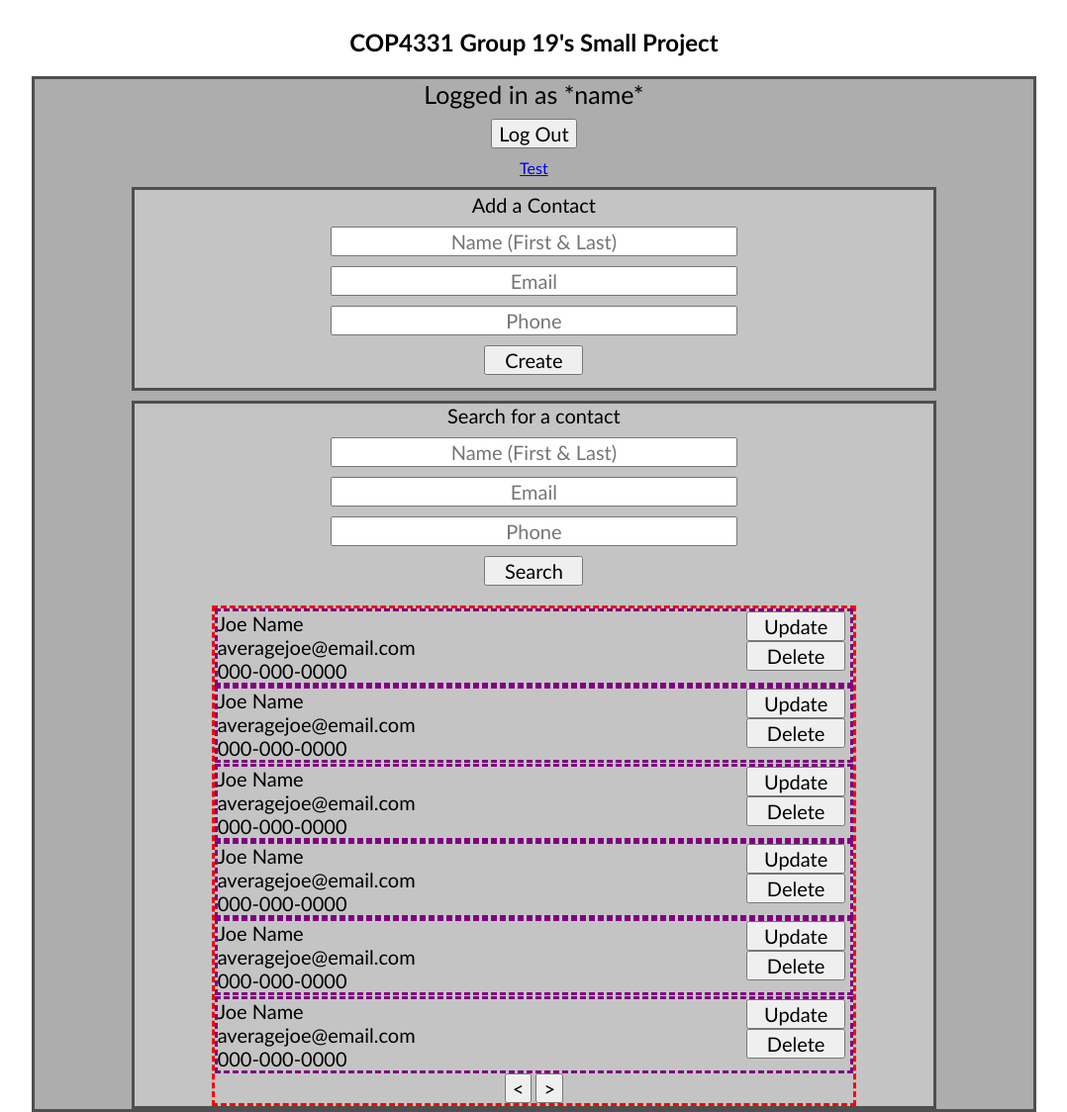
After one commit to WEIsleem/Group-19, a PHP site: page /menu.html in a window 1280 px wide. The commit adds this page. Shown: the whole page at 99% size, without its empty margins (99-1177 px from the left). Run offline with PHP 8.4, Linux system fonts and the light colour scheme.

Commit message:
Add files via upload

```diff
--- a/css/index.css
+++ b/css/index.css
@@ -15,7 +15,6 @@ input {
 	display: flex;
 	flex-direction: column;
 	align-items: center;
-	column-gap: 10px;
 	width: 98.5%;
 	font-family: 'Trebuchet MS';
 	/*border: 3px dashed black;*/
--- /dev/null
+++ b/css/menu.css
@@ -0,0 +1,93 @@
+body {
+	width: 100%;
+	height: 100%;
+}
+html {
+	width: 100%;
+	height: 100%;
+}
+input {
+	width: 50%;
+	text-align: center;
+}
+
+/* Boxes/Containers */
+.page-container {
+	display: flex;
+	flex-direction: column;
+	align-items: center;
+	column-gap: 10px;
+	width: 98.5%;
+	height: auto;
+	font-family: 'Trebuchet MS';
+	/*border: 3px dashed black;*/
+}
+.color-box {
+	display: flex;
+	flex-direction: column;
+	align-items: center;
+	gap: 10px;
+	width: 80%;
+	background-color: #adadad;
+	border: 3px solid #4f4f4f;
+	/*border: 3px dashed blue;*/
+}
+.selected-box {
+	display: flex;
+	flex-direction: column;
+	align-items: center;
+	justify-content: center;
+	gap: 10px;
+	width: 80%;
+	min-height: 200px;
+	background-color: #c4c4c4;
+	border: 3px solid #4f4f4f;
+	/*border: 3px dashed blue;*/
+}
+.searched-box {
+	display: grid;
+	grid-template-rows: repeat(6, 1fr);
+	width: 80%;
+	height: 500px;
+	align-items: center;
+	border: 3px dashed red;*/
+}
+.found-box {
+	display: grid;
+	grid-template-columns: auto 110px;
+	grid-template-areas:
+		"information buttons";
+	border: 3px dashed purple;*/
+}
+.popup {
+	display: none;
+	position: fixed;
+	text-align: center;
+	margin-top: 20%;
+	padding-top: 3%;
+	width: 50%;
+	height: 20%;
+	color: #ffffff;
+	background-color: #4f4f4f;
+}
+
+/* Button display */
+.search-buttons {
+	display: flex;
+	flex-direction: column;
+	/*border: 3px dashed green;*/
+}
+.menu-buttons {
+	Width: 100px;
+	margin: 0 5px;
+}
+
+/* Text */
+.head-text {
+	font-family: 'Trebuchet MS';
+	font-size: 25px;
+}
+.text {
+	font-family: 'Trebuchet MS';
+	font-size: 20px;
+}
--- /dev/null
+++ b/menu.html
@@ -0,0 +1,107 @@
+<!DOCTYPE html>
+<html lang="en" class="no-js">
+<head>
+	<title>19 Small Project</title>
+	<meta charset="utf-8">
+	<meta name="viewport" content="width=device-width, initial-scale=1">
+	<script type="text/javascript" src="js/dataFunctions.js"></script>
+	<link href="css/menu.css" rel="stylesheet">
+</head>
+
+<body>
+	<!-- Page -->
+	<section class="page-container">
+		<h2>COP4331 Group 19's Small Project</h2>
+		<div class="color-box">
+			<!-- Name/Logout -->
+			<span id="headText" class="head-text">Logged in as *name*</span>
+			<button class="text" onclick="logout();">Log Out</button>
+			<a class="#" href="index.html">Test</a>
+
+			<!-- Create -->
+			<div class="selected-box">
+				<span id="selected" class="text">Add a Contact</span>
+				<input type="text" id="nameText" class="text" placeholder="Name (First & Last)">
+				<input type="text" id="emailText" class="text" placeholder="Email">
+				<input type="text" id="phoneText" class="text" placeholder="Phone">
+				<button class="text menu-buttons" onclick="create();">Create</button>
+				<span id="createResult"></span>
+			</div>
+
+			<!-- Delete popup -->
+			<div id="deletePopup" class="popup">
+				<p>ARE YOU SURE YOU WANT TO DELETE THIS CONTACT?</p>
+				<button class="text menu-buttons" onclick="deleteContact();">Yes</button>
+				<button class="text menu-buttons" onclick="popupHidden();">No</button>
+			</div>
+
+			<!-- Search/Update/Delete -->
+			<div class="selected-box">
+				<span id="selected" class="text">Search for a contact</span>
+				<input type="text" id="nameText" class="text" placeholder="Name (First & Last)">
+				<input type="text" id="emailText" class="text" placeholder="Email">
+				<input type="text" id="phoneText" class="text" placeholder="Phone">
+				<button class="text menu-buttons" onclick="search();">Search</button>
+				<span id="searchResult"></span>
+
+				<!-- Found contacts -->
+				<div class="searched-box">
+					<div id="box1" class="found-box">
+						<span id="found1" class="text">Joe Name <br> averagejoe@email.com <br> 000-000-0000</span>
+						<div class="search-buttons">
+							<button class="text menu-buttons" onclick="update();">Update</button>
+							<button class="text menu-buttons" onclick="popupVisible(this);">Delete</button>
+						</div>
+					</div>
+
+					<div id="box2" class="found-box">
+						<span id="found2" class="text">Joe Name <br> averagejoe@email.com <br> 000-000-0000</span>
+						<div class="search-buttons">
+							<button class="text menu-buttons" onclick="update();">Update</button>
+							<button class="text menu-buttons" onclick="popupVisible(this);">Delete</button>
+						</div>
+					</div>
+
+					<div id="box3" class="found-box">
+						<span id="found3" class="text">Joe Name <br> averagejoe@email.com <br> 000-000-0000</span>
+						<div class="search-buttons">
+							<button class="text menu-buttons" onclick="update();">Update</button>
+							<button class="text menu-buttons" onclick="popupVisible(this);">Delete</button>
+						</div>
+					</div>
+
+					<div id="box4" class="found-box">
+						<span id="found4" class="text">Joe Name <br> averagejoe@email.com <br> 000-000-0000</span>
+						<div class="search-buttons">
+							<button class="text menu-buttons" onclick="update();">Update</button>
+							<button class="text menu-buttons" onclick="popupVisible(this);">Delete</button>
+						</div>
+					</div>
+
+					<div id="box5" class="found-box">
+						<span id="found5" class="text">Joe Name <br> averagejoe@email.com <br> 000-000-0000</span>
+						<div class="search-buttons">
+							<button class="text menu-buttons" onclick="update();">Update</button>
+							<button class="text menu-buttons" onclick="popupVisible(this);">Delete</button>
+						</div>
+					</div>
+
+					<div id="box6" class="found-box">
+						<span id="found6" class="text">Joe Name <br> averagejoe@email.com <br> 000-000-0000</span>
+						<div class="search-buttons">
+							<button class="text menu-buttons" onclick="update();">Update</button>
+							<button class="text menu-buttons" onclick="popupVisible(this);">Delete</button>
+						</div>
+					</div>
+
+					<!-- Next and previous buttons -->
+					<div style="text-align: center">
+						<button id="prev" class="text" onclick="searchPrev();"><</button>
+						<button id="next" class="text" onclick="searchNext();">></button>
+					</div>
+				</div>
+			</div>
+		</div>
+	</section>
+</body>
+</html>
```
Also changed, not shown: index.html (+24 -5 lines), js/dataFunctions.js (added, +328 -0 lines).
